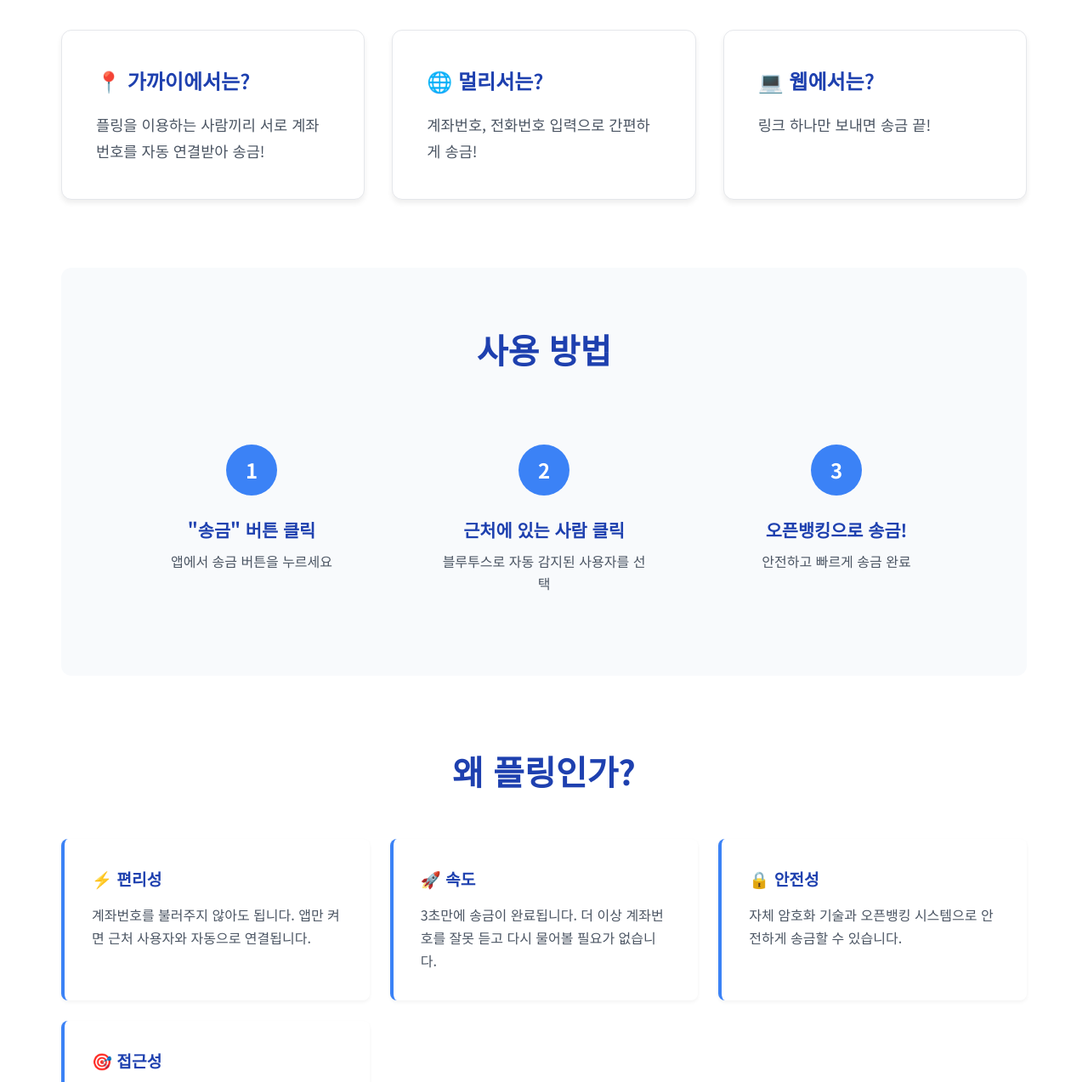
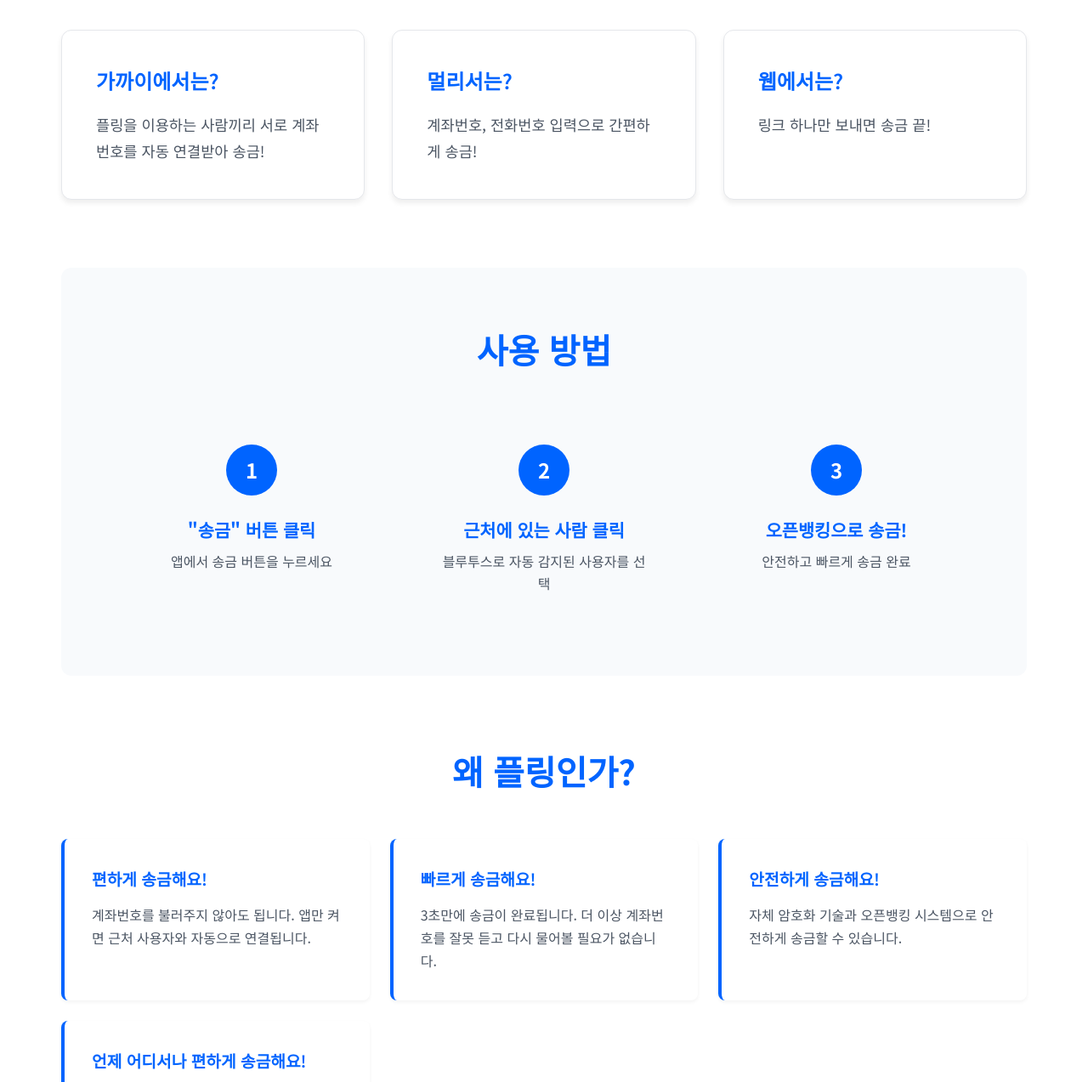
Before and after one commit to flingkorea/fling, a plain HTML site: page index.html in a window 1280 px wide. Shown: the part 624-1897 px from the top of the page at 85% size. Drawn offline with Linux system fonts and the light colour scheme.

Commit message:
Add files via upload

```diff
--- a/index.html
+++ b/index.html
@@ -3,7 +3,7 @@
 <head>
     <meta charset="UTF-8">
     <meta name="viewport" content="width=device-width, initial-scale=1.0">
-    <title>Fling - 가까이서 계좌번호 없이 간편한 송금</title>
+    <title>플링: 가까이서 계좌번호 없이 간편한 송금</title>
     <link rel="preconnect" href="https://fonts.googleapis.com">
     <link rel="preconnect" href="https://fonts.gstatic.com" crossorigin>
     <link href="https://fonts.googleapis.com/css2?family=Noto+Sans+KR:wght@100..900&display=swap" rel="stylesheet">
@@ -21,7 +21,7 @@
         }
 
         .header {
-            background: linear-gradient(135deg, #1e40af 0%, #3b82f6 100%);
+            background: #0064FF;
             color: white;
             padding: 1rem 2rem;
             position: fixed;
@@ -45,7 +45,7 @@
         }
 
         .hero {
-            background: linear-gradient(135deg, #1e40af 0%, #3b82f6 100%);
+            background: #0064FF;
             color: white;
             padding: 120px 2rem 80px;
             text-align: center;
@@ -82,7 +82,7 @@
 
         .section-title {
             font-size: 2.5rem;
-            color: #1e40af;
+            color: #0064FF;
             margin-bottom: 3rem;
             text-align: center;
             font-weight: 700;
@@ -105,7 +105,7 @@
 
         .feature-card h3 {
             font-size: 1.5rem;
-            color: #1e40af;
+            color: #0064FF;
             margin-bottom: 1rem;
             font-weight: 600;
         }
@@ -138,7 +138,7 @@
         .step-number {
             width: 60px;
             height: 60px;
-            background: #3b82f6;
+            background: #0064FF;
             color: white;
             border-radius: 50%;
             display: flex;
@@ -151,7 +151,7 @@
 
         .step h4 {
             font-size: 1.3rem;
-            color: #1e40af;
+            color: #0064FF;
             margin-bottom: 0.5rem;
         }
 
@@ -170,13 +170,13 @@
             background: white;
             padding: 2rem;
             border-radius: 8px;
-            border-left: 4px solid #3b82f6;
+            border-left: 4px solid #0064FF;
             box-shadow: 0 2px 4px rgba(0,0,0,0.05);
         }
 
         .benefit-item h4 {
             font-size: 1.2rem;
-            color: #1e40af;
+            color: #0064FF;
             margin-bottom: 0.8rem;
             font-weight: 600;
         }
@@ -187,7 +187,7 @@
         }
 
         .cta-section {
-            background: linear-gradient(135deg, #1e40af 0%, #3b82f6 100%);
+            background: #0064FF;
             color: white;
             padding: 5rem 2rem;
             text-align: center;
@@ -227,7 +227,7 @@
 
         .btn-primary {
             background: white;
-            color: #1e40af;
+            color: #0064FF;
         }
 
         .btn-secondary {
@@ -294,15 +294,15 @@
             <h2 class="section-title">플링의 핵심 기능</h2>
             <div class="features">
                 <div class="feature-card">
-                    <h3>📍 가까이에서는?</h3>
+                    <h3>가까이에서는?</h3>
                     <p>플링을 이용하는 사람끼리 서로 계좌번호를 자동 연결받아 송금!</p>
                 </div>
                 <div class="feature-card">
-                    <h3>🌐 멀리서는?</h3>
+                    <h3>멀리서는?</h3>
                     <p>계좌번호, 전화번호 입력으로 간편하게 송금!</p>
                 </div>
                 <div class="feature-card">
-                    <h3>💻 웹에서는?</h3>
+                    <h3>웹에서는?</h3>
                     <p>링크 하나만 보내면 송금 끝!</p>
                 </div>
             </div>
@@ -333,19 +333,19 @@
             <h2 class="section-title">왜 플링인가?</h2>
             <div class="benefits">
                 <div class="benefit-item">
-                    <h4>⚡ 편리성</h4>
+                    <h4>편하게 송금해요!</h4>
                     <p>계좌번호를 불러주지 않아도 됩니다. 앱만 켜면 근처 사용자와 자동으로 연결됩니다.</p>
                 </div>
                 <div class="benefit-item">
-                    <h4>🚀 속도</h4>
+                    <h4>빠르게 송금해요!</h4>
                     <p>3초만에 송금이 완료됩니다. 더 이상 계좌번호를 잘못 듣고 다시 물어볼 필요가 없습니다.</p>
                 </div>
                 <div class="benefit-item">
-                    <h4>🔒 안전성</h4>
+                    <h4>안전하게 송금해요!</h4>
                     <p>자체 암호화 기술과 오픈뱅킹 시스템으로 안전하게 송금할 수 있습니다.</p>
                 </div>
                 <div class="benefit-item">
-                    <h4>🎯 접근성</h4>
+                    <h4>언제 어디서나 편하게 송금해요!</h4>
                     <p>스마트폰만 있으면 언제 어디서나 간편하게 송금할 수 있습니다.</p>
                 </div>
             </div>
@@ -356,7 +356,7 @@
             <p style="font-size: 1.2rem; margin-bottom: 2rem;">더 편리한 송금의 미래를 경험하세요</p>
             <div class="cta-buttons">
                 <a href="mailto:fling.korea@gmail.com" class="btn btn-primary">투자하기</a>
-                <a href="https://x.com/flingstock?t=F1kzXbkvqsn4Btxyaab_qg&s=09" target="_blank" class="btn btn-secondary">Fling X</a>
+                <a href="https://x.com/flingstock?t=F1kzXbkvqsn4Btxyaab_qg&s=09" target="_blank" class="btn btn-secondary">Fling X (트위터)</a>
             </div>
         </section>
     </div>
```
